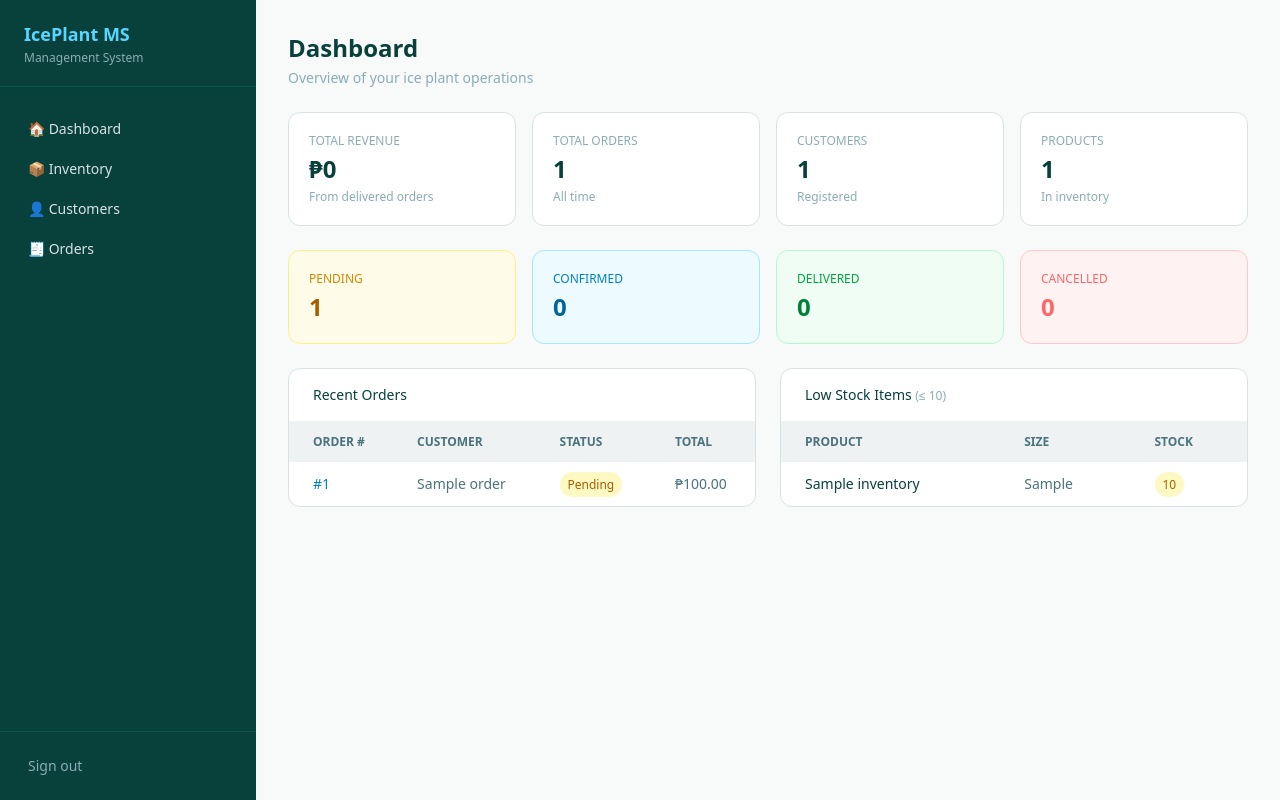
After one commit to knarfbv/iceplantms, a Django app: page / in a window 1280 px wide. The commit adds this page. Run offline with Django 4.2, Linux system fonts and the light colour scheme; a user stored in the database is signed in; tables that the repository leaves empty hold one stand-in row (values such as "Sample post").

Commit message:
dashboard

```diff
--- a/crud/static/css/output.css
+++ b/crud/static/css/output.css
@@ -7,16 +7,22 @@
       "Segoe UI Emoji", "Segoe UI Symbol", "Noto Color Emoji";
     --font-mono: ui-monospace, SFMono-Regular, Menlo, Monaco, Consolas, "Liberation Mono",
       "Courier New", monospace;
+    --color-red-50: oklch(97.1% 0.013 17.38);
     --color-red-100: oklch(93.6% 0.032 17.717);
+    --color-red-200: oklch(88.5% 0.062 18.334);
     --color-red-400: oklch(70.4% 0.191 22.216);
     --color-red-500: oklch(63.7% 0.237 25.331);
     --color-red-600: oklch(57.7% 0.245 27.325);
+    --color-yellow-50: oklch(98.7% 0.026 102.212);
     --color-yellow-100: oklch(97.3% 0.071 103.193);
+    --color-yellow-200: oklch(94.5% 0.129 101.54);
+    --color-yellow-600: oklch(68.1% 0.162 75.834);
     --color-yellow-700: oklch(55.4% 0.135 66.442);
+    --color-green-50: oklch(98.2% 0.018 155.826);
     --color-green-100: oklch(96.2% 0.044 156.743);
+    --color-green-200: oklch(92.5% 0.084 155.995);
     --color-green-600: oklch(62.7% 0.194 149.214);
     --color-green-700: oklch(52.7% 0.154 150.069);
-    --color-green-800: oklch(44.8% 0.119 151.328);
     --color-white: #fff;
     --spacing: 0.25rem;
     --container-sm: 24rem;
@@ -32,13 +38,16 @@
     --text-2xl--line-height: calc(2 / 1.5);
     --font-weight-medium: 500;
     --font-weight-semibold: 600;
+    --font-weight-bold: 700;
     --radius-lg: 0.5rem;
     --radius-xl: 0.75rem;
     --default-transition-duration: 150ms;
     --default-transition-timing-function: cubic-bezier(0.4, 0, 0.2, 1);
     --default-font-family: var(--font-sans);
     --default-mono-font-family: var(--font-mono);
+    --color-ice-50: #edfaff;
     --color-ice-100: #d5f3ff;
+    --color-ice-200: #a3e8ff;
     --color-ice-300: #57d6ff;
     --color-ice-400: #17bfff;
     --color-ice-500: #00a3e8;
@@ -217,17 +226,11 @@
   .static {
     position: static;
   }
-  .top-1 {
-    top: calc(var(--spacing) * 1);
-  }
   .top-1\/2 {
     top: calc(1 / 2 * 100%);
   }
   .right-2 {
     right: calc(var(--spacing) * 2);
-  }
-  .mt-0 {
-    margin-top: calc(var(--spacing) * 0);
   }
   .mt-0\.5 {
     margin-top: calc(var(--spacing) * 0.5);
@@ -268,9 +271,6 @@
   .inline {
     display: inline;
   }
-  .table {
-    display: table;
-  }
   .h-5 {
     height: calc(var(--spacing) * 5);
   }
@@ -304,22 +304,15 @@
   .flex-1 {
     flex: 1;
   }
-  .border-collapse {
-    border-collapse: collapse;
-  }
-  .-translate-y-1 {
-    --tw-translate-y: calc(var(--spacing) * -1);
-    translate: var(--tw-translate-x) var(--tw-translate-y);
-  }
   .-translate-y-1\/2 {
     --tw-translate-y: calc(calc(1 / 2 * 100%) * -1);
     translate: var(--tw-translate-x) var(--tw-translate-y);
   }
-  .resize {
-    resize: both;
-  }
   .grid-cols-2 {
     grid-template-columns: repeat(2, minmax(0, 1fr));
+  }
+  .grid-cols-4 {
+    grid-template-columns: repeat(4, minmax(0, 1fr));
   }
   .flex-col {
     flex-direction: column;
@@ -415,6 +408,18 @@
   .border-frost-300 {
     border-color: var(--color-frost-300);
   }
+  .border-green-200 {
+    border-color: var(--color-green-200);
+  }
+  .border-ice-200 {
+    border-color: var(--color-ice-200);
+  }
+  .border-red-200 {
+    border-color: var(--color-red-200);
+  }
+  .border-yellow-200 {
+    border-color: var(--color-yellow-200);
+  }
   .bg-arctic-800 {
     background-color: var(--color-arctic-800);
   }
@@ -424,14 +429,23 @@
   .bg-frost-100 {
     background-color: var(--color-frost-100);
   }
+  .bg-green-50 {
+    background-color: var(--color-green-50);
+  }
   .bg-green-100 {
     background-color: var(--color-green-100);
+  }
+  .bg-ice-50 {
+    background-color: var(--color-ice-50);
   }
   .bg-ice-100 {
     background-color: var(--color-ice-100);
   }
   .bg-ice-500 {
     background-color: var(--color-ice-500);
+  }
+  .bg-red-50 {
+    background-color: var(--color-red-50);
   }
   .bg-red-100 {
     background-color: var(--color-red-100);
@@ -442,8 +456,14 @@
   .bg-white {
     background-color: var(--color-white);
   }
+  .bg-yellow-50 {
+    background-color: var(--color-yellow-50);
+  }
   .bg-yellow-100 {
     background-color: var(--color-yellow-100);
+  }
+  .p-5 {
+    padding: calc(var(--spacing) * 5);
   }
   .p-6 {
     padding: calc(var(--spacing) * 6);
@@ -524,6 +544,10 @@
     font-size: var(--text-xs);
     line-height: var(--tw-leading, var(--text-xs--line-height));
   }
+  .font-bold {
+    --tw-font-weight: var(--font-weight-bold);
+    font-weight: var(--font-weight-bold);
+  }
   .font-medium {
     --tw-font-weight: var(--font-weight-medium);
     font-weight: var(--font-weight-medium);
@@ -562,6 +586,9 @@
   .text-frost-900 {
     color: var(--color-frost-900);
   }
+  .text-green-600 {
+    color: var(--color-green-600);
+  }
   .text-green-700 {
     color: var(--color-green-700);
   }
@@ -580,8 +607,14 @@
   .text-red-400 {
     color: var(--color-red-400);
   }
+  .text-red-500 {
+    color: var(--color-red-500);
+  }
   .text-white {
     color: var(--color-white);
+  }
+  .text-yellow-600 {
+    color: var(--color-yellow-600);
   }
   .text-yellow-700 {
     color: var(--color-yellow-700);
@@ -592,18 +625,8 @@
   .line-through {
     text-decoration-line: line-through;
   }
-  .underline {
-    text-decoration-line: underline;
-  }
-  .outline {
-    outline-style: var(--tw-outline-style);
-    outline-width: 1px;
-  }
   .blur {
     --tw-blur: blur(8px);
-    filter: var(--tw-blur,) var(--tw-brightness,) var(--tw-contrast,) var(--tw-grayscale,) var(--tw-hue-rotate,) var(--tw-invert,) var(--tw-saturate,) var(--tw-sepia,) var(--tw-drop-shadow,);
-  }
-  .filter {
     filter: var(--tw-blur,) var(--tw-brightness,) var(--tw-contrast,) var(--tw-grayscale,) var(--tw-hue-rotate,) var(--tw-invert,) var(--tw-saturate,) var(--tw-sepia,) var(--tw-drop-shadow,);
   }
   .transition {
@@ -738,11 +761,6 @@
   syntax: "*";
   inherits: false;
 }
-@property --tw-outline-style {
-  syntax: "*";
-  inherits: false;
-  initial-value: solid;
-}
 @property --tw-blur {
   syntax: "*";
   inherits: false;
@@ -871,7 +889,6 @@
       --tw-divide-y-reverse: 0;
       --tw-border-style: solid;
       --tw-font-weight: initial;
-      --tw-outline-style: solid;
       --tw-blur: initial;
       --tw-brightness: initial;
       --tw-contrast: initial;
--- /dev/null
+++ b/crud/templates/dashboard.html
@@ -0,0 +1,136 @@
+{% extends 'layout/base.html' %}
+
+{% block 'title' %}Dashboard{% endblock %}
+
+{% block 'content' %}
+<div class="mb-6">
+    <h2 class="text-2xl font-semibold text-arctic-800">Dashboard</h2>
+    <p class="text-sm text-frost-400 mt-1">Overview of your ice plant operations</p>
+</div>
+
+<div class="grid grid-cols-4 gap-4 mb-6">
+    <div class="bg-white rounded-xl border border-frost-200 p-5">
+        <p class="text-xs text-frost-400 uppercase mb-1">Total Revenue</p>
+        <p class="text-2xl font-bold text-arctic-800">₱{{ total_revenue }}</p>
+        <p class="text-xs text-frost-400 mt-1">From delivered orders</p>
+    </div>
+    <div class="bg-white rounded-xl border border-frost-200 p-5">
+        <p class="text-xs text-frost-400 uppercase mb-1">Total Orders</p>
+        <p class="text-2xl font-bold text-arctic-800">{{ total_orders }}</p>
+        <p class="text-xs text-frost-400 mt-1">All time</p>
+    </div>
+    <div class="bg-white rounded-xl border border-frost-200 p-5">
+        <p class="text-xs text-frost-400 uppercase mb-1">Customers</p>
+        <p class="text-2xl font-bold text-arctic-800">{{ total_customers }}</p>
+        <p class="text-xs text-frost-400 mt-1">Registered</p>
+    </div>
+    <div class="bg-white rounded-xl border border-frost-200 p-5">
+        <p class="text-xs text-frost-400 uppercase mb-1">Products</p>
+        <p class="text-2xl font-bold text-arctic-800">{{ total_products }}</p>
+        <p class="text-xs text-frost-400 mt-1">In inventory</p>
+    </div>
+</div>
+
+<div class="grid grid-cols-4 gap-4 mb-6">
+    <div class="bg-yellow-50 border border-yellow-200 rounded-xl p-5">
+        <p class="text-xs text-yellow-600 uppercase mb-1">Pending</p>
+        <p class="text-2xl font-bold text-yellow-700">{{ pending_orders }}</p>
+    </div>
+    <div class="bg-ice-50 border border-ice-200 rounded-xl p-5">
+        <p class="text-xs text-ice-600 uppercase mb-1">Confirmed</p>
+        <p class="text-2xl font-bold text-ice-700">{{ confirmed_orders }}</p>
+    </div>
+    <div class="bg-green-50 border border-green-200 rounded-xl p-5">
+        <p class="text-xs text-green-600 uppercase mb-1">Delivered</p>
+        <p class="text-2xl font-bold text-green-700">{{ delivered_orders }}</p>
+    </div>
+    <div class="bg-red-50 border border-red-200 rounded-xl p-5">
+        <p class="text-xs text-red-400 uppercase mb-1">Cancelled</p>
+        <p class="text-2xl font-bold text-red-400">{{ cancelled_orders }}</p>
+    </div>
+</div>
+
+<div class="grid grid-cols-2 gap-6">
+    <div class="bg-white rounded-xl border border-frost-200 overflow-hidden">
+        <div class="px-6 py-4 border-b border-frost-100">
+            <h3 class="text-sm font-medium text-arctic-800">Recent Orders</h3>
+        </div>
+        <table class="w-full text-sm">
+            <thead class="bg-frost-100 text-frost-600 uppercase text-xs">
+                <tr>
+                    <th class="px-6 py-3 text-left">Order #</th>
+                    <th class="px-6 py-3 text-left">Customer</th>
+                    <th class="px-6 py-3 text-left">Status</th>
+                    <th class="px-6 py-3 text-left">Total</th>
+                </tr>
+            </thead>
+            <tbody class="divide-y divide-frost-100">
+                {% for order in recent_orders %}
+                <tr class="hover:bg-frost-50 transition">
+                    <td class="px-6 py-3">
+                        <a href="{% url 'order_detail' order.pk %}" class="text-ice-600 hover:text-ice-800">#{{ order.pk }}</a>
+                    </td>
+                    <td class="px-6 py-3 text-frost-600">
+                        {% if order.customer %}
+                            {{ order.customer_name }}
+                        {% else %}
+                            <span class="line-through text-frost-400">{{ order.customer_name }}</span>
+                        {% endif %}
+                    </td>
+                    <td class="px-6 py-3">
+                        <span class="px-2 py-1 rounded-full text-xs font-medium
+                            {% if order.status == 'pending' %} bg-yellow-100 text-yellow-700
+                            {% elif order.status == 'confirmed' %} bg-ice-100 text-ice-700
+                            {% elif order.status == 'delivered' %} bg-green-100 text-green-700
+                            {% elif order.status == 'cancelled' %} bg-red-100 text-red-400
+                            {% endif %}">
+                            {{ order.get_status_display }}
+                        </span>
+                    </td>
+                    <td class="px-6 py-3 text-frost-600">₱{{ order.total }}</td>
+                </tr>
+                {% empty %}
+                <tr>
+                    <td colspan="4" class="px-6 py-8 text-center text-frost-400">No orders yet.</td>
+                </tr>
+                {% endfor %}
+            </tbody>
+        </table>
+    </div>
+
+    <div class="bg-white rounded-xl border border-frost-200 overflow-hidden">
+        <div class="px-6 py-4 border-b border-frost-100">
+            <h3 class="text-sm font-medium text-arctic-800">Low Stock Items <span class="text-xs text-frost-400">(≤ 10)</span></h3>
+        </div>
+        <table class="w-full text-sm">
+            <thead class="bg-frost-100 text-frost-600 uppercase text-xs">
+                <tr>
+                    <th class="px-6 py-3 text-left">Product</th>
+                    <th class="px-6 py-3 text-left">Size</th>
+                    <th class="px-6 py-3 text-left">Stock</th>
+                </tr>
+            </thead>
+            <tbody class="divide-y divide-frost-100">
+                {% for item in low_stock %}
+                <tr class="hover:bg-frost-50 transition">
+                    <td class="px-6 py-3 text-arctic-800 font-medium">{{ item.name }}</td>
+                    <td class="px-6 py-3 text-frost-600">{{ item.size }}</td>
+                    <td class="px-6 py-3">
+                        <span class="px-2 py-1 rounded-full text-xs font-medium
+                            {% if item.quantity == 0 %} bg-red-100 text-red-500
+                            {% else %} bg-yellow-100 text-yellow-700
+                            {% endif %}">
+                            {{ item.quantity }}
+                        </span>
+                    </td>
+                </tr>
+                {% empty %}
+                <tr>
+                    <td colspan="3" class="px-6 py-8 text-center text-frost-400">All items well stocked.</td>
+                </tr>
+                {% endfor %}
+            </tbody>
+        </table>
+    </div>
+</div>
+{% endblock %}
--- a/crud/templates/include/sidebar.html
+++ b/crud/templates/include/sidebar.html
@@ -5,6 +5,9 @@
     </div>
 
     <nav class="flex-1 px-4 py-6 space-y-1">
+        <a href="{% url 'dashboard' %}" class="flex items-center gap-3 px-3 py-2 rounded-lg text-sm text-frost-200 hover:bg-arctic-700 hover:text-white transition">
+            🏠 Dashboard
+        </a>
         <a href="{% url 'inventory_list' %}" class="flex items-center gap-3 px-3 py-2 rounded-lg text-sm text-frost-200 hover:bg-arctic-700 hover:text-white transition">
             📦 Inventory
         </a>
--- a/crud/templates/orders/detail.html
+++ b/crud/templates/orders/detail.html
@@ -112,7 +112,7 @@
             </tr>
             {% empty %}
             <tr>
-                <td colspan="5" class="px-6 py-8 text-center text-frost-400">No items yet.</td>
+                <td colspan="5" class="px-6 py-8 text-center text-frost-400">No items.</td>
             </tr>
             {% endfor %}
         </tbody>
--- a/crud/templates/orders/list.html
+++ b/crud/templates/orders/list.html
@@ -44,7 +44,7 @@
         <tbody class="divide-y divide-frost-100">
             {% for order in orders %}
             <tr class="hover:bg-frost-50 transition">
-                <td class="px-6 py-4 text-arctic-800 font-medium">{{ order.pk }}</td>
+                <td class="px-6 py-4 text-arctic-800 font-medium">#{{ order.pk }}</td>
                 <td class="px-6 py-4">
                     {% if order.customer %}
                         {{ order.customer_name }}
--- a/crud/urls.py
+++ b/crud/urls.py
@@ -4,6 +4,8 @@ from . import views
 urlpatterns = [
     path('login/', views.login_view, name='login'),
     path('logout/', views.logout_view, name='logout'),
+
+    path('', views.dashboard, name='dashboard'),
 
     path('inventory/', views.inventory_list, name='inventory_list'),
     path('inventory/add/', views.inventory_add, name='inventory_add'),
--- a/crud/views.py
+++ b/crud/views.py
@@ -25,6 +25,35 @@ def login_view(request):
 def logout_view(request):
     logout(request)
     return redirect('login')
+
+
+@login_required(login_url='login')
+def dashboard(request):
+    total_orders = Order.objects.count()
+    pending_orders = Order.objects.filter(status='pending').count()
+    confirmed_orders = Order.objects.filter(status='confirmed').count()
+    delivered_orders = Order.objects.filter(status='delivered').count()
+    cancelled_orders = Order.objects.filter(status='cancelled').count()
+
+    total_revenue = sum(o.total for o in Order.objects.filter(status='delivered'))
+
+    low_stock = Inventory.objects.filter(quantity__lte=10).order_by('quantity')
+    recent_orders = Order.objects.select_related('customer').order_by('-order_date')[:5]
+    total_customers = Customer.objects.count()
+    total_products = Inventory.objects.count()
+
+    return render(request, 'dashboard.html', {
+        'total_orders': total_orders,
+        'pending_orders': pending_orders,
+        'confirmed_orders': confirmed_orders,
+        'delivered_orders': delivered_orders,
+        'cancelled_orders': cancelled_orders,
+        'total_revenue': total_revenue,
+        'low_stock': low_stock,
+        'recent_orders': recent_orders,
+        'total_customers': total_customers,
+        'total_products': total_products,
+    })
 
 
 @login_required(login_url='login')
```
